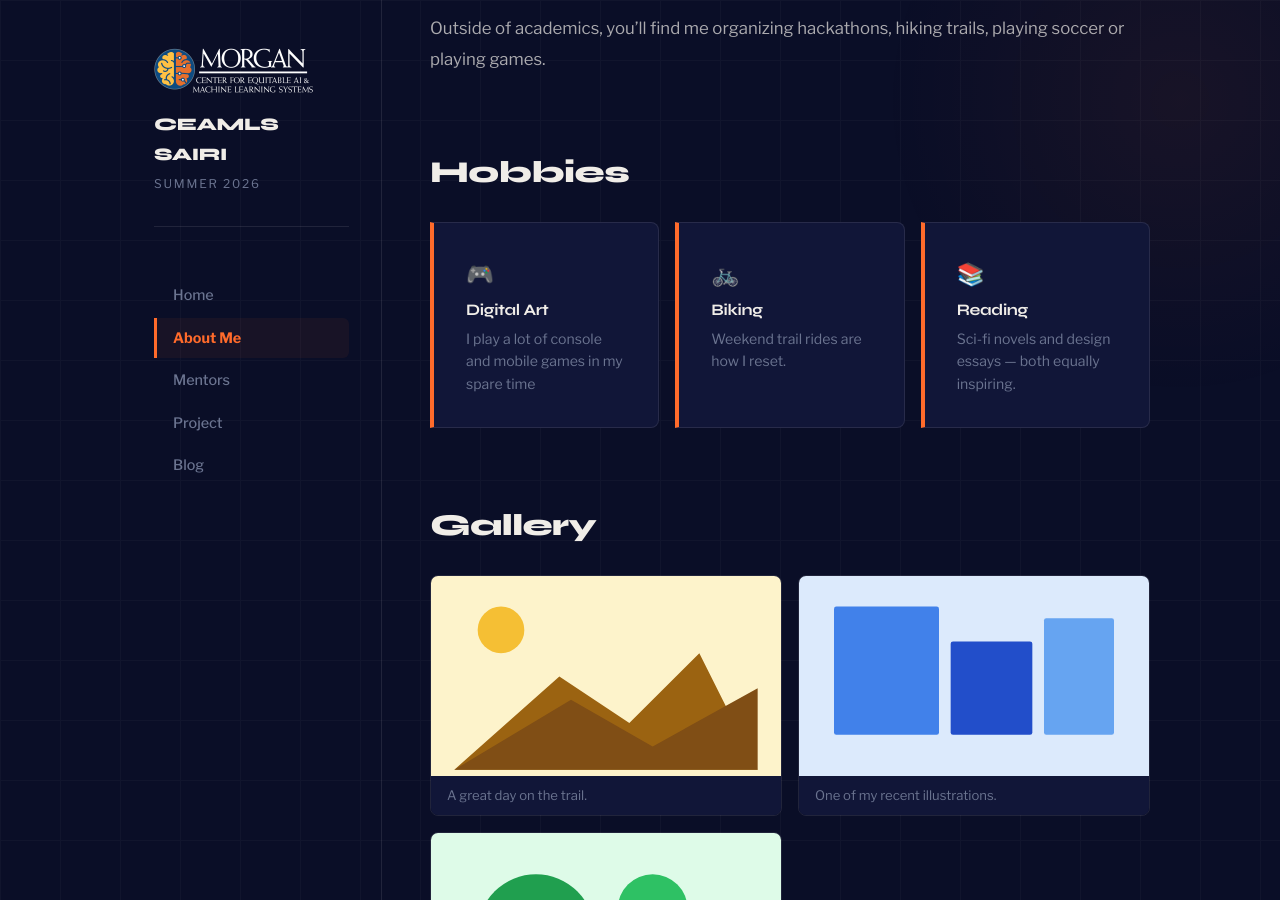
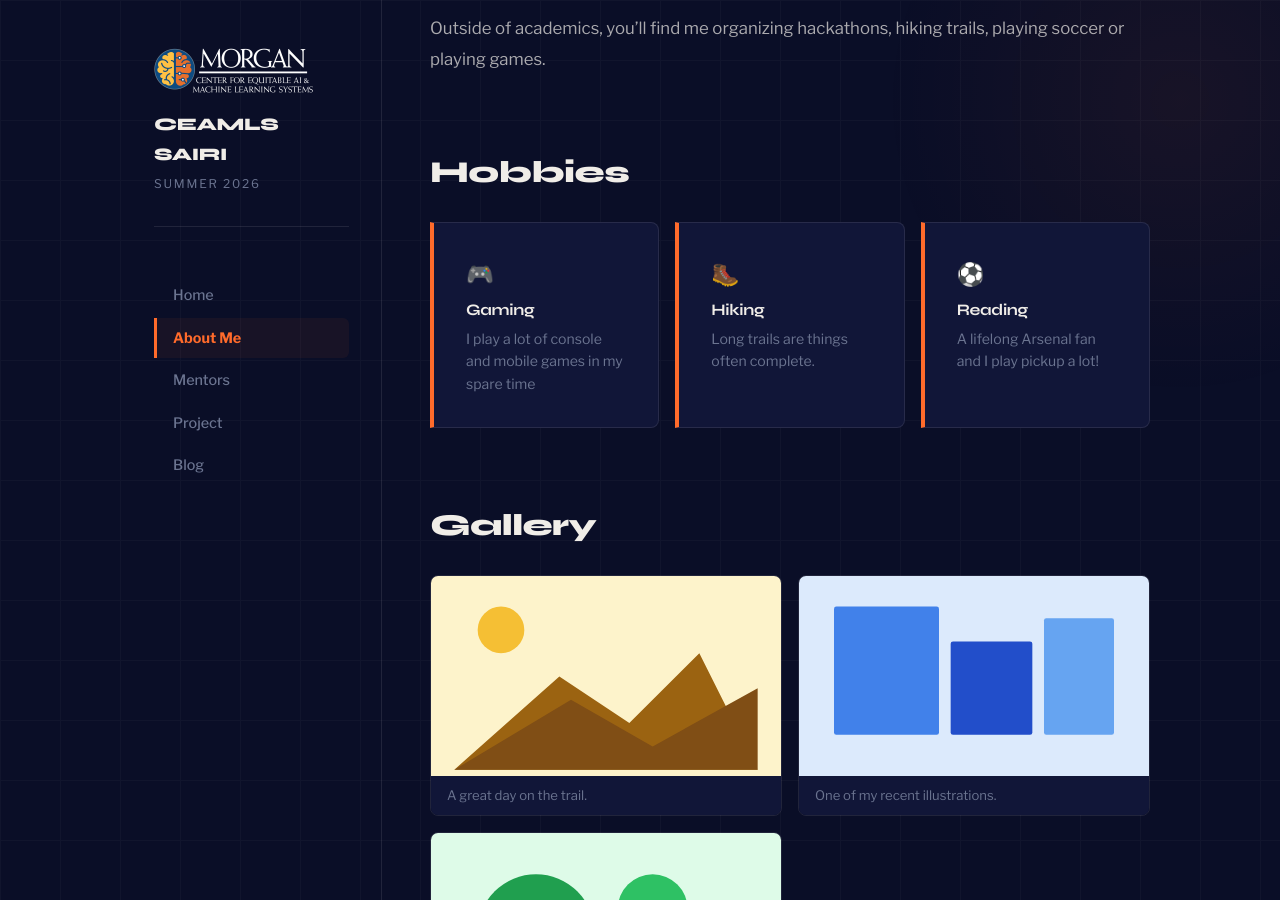
Before and after one commit to Oluwasegun-rm/oluwasegun-rmceamls26.github.io, a Jekyll site: the page built from pages/about-me.md, in a window 1280 px wide and 900 px high, scrolled down 779 px. Built offline with Jekyll 4.4.1, drawn with Linux system fonts in a browser that asks for light colours.

Commit message:
Update hobbies section in about-me.md

```diff
--- a/pages/about-me.md
+++ b/pages/about-me.md
@@ -21,14 +21,14 @@ about:
 
   hobbies:
     - icon: 🎮
-      title: Digital Art
+      title: Gaming
       description: I play a lot of console and mobile games in my spare time
-    - icon: 🚲
-      title: Biking
-      description: Weekend trail rides are how I reset.
-    - icon: 📚
+    - icon: 🥾
+      title: Hiking
+      description: Long trails are things often complete.
+    - icon: ⚽️
       title: Reading
-      description: Sci-fi novels and design essays — both equally inspiring.
+      description: A lifelong Arsenal fan and I play pickup a lot!
 
   gallery:
     - image: /assets/images/gallery-1.svg
```
